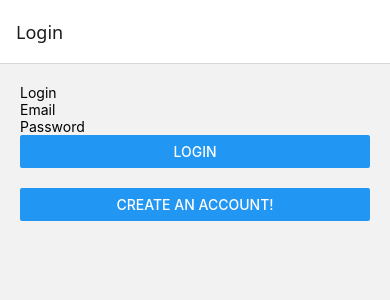
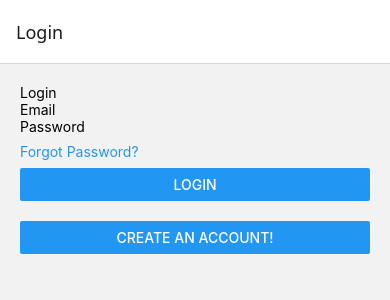
Before and after one commit to UdhayaShan1/InvestWhere, a React Native app: screen /Login in a window 390 px wide. Shown: the top 300 px of the page. Built offline with nearby package versions, Linux system fonts and the light colour scheme.

Commit message:
Add forget password functionality

```diff
--- a/screens/Login.tsx
+++ b/screens/Login.tsx
@@ -1,11 +1,20 @@
 import React, { useEffect, useState } from "react";
-import { View, Text, TextInput, Button, Alert } from "react-native";
+import {
+  View,
+  Text,
+  TextInput,
+  Button,
+  Alert,
+  TouchableOpacity,
+} from "react-native";
 import { NativeStackScreenProps } from "@react-navigation/native-stack";
 import { RootStackParamList } from "../navigation/AppNavigator";
 import { authAction } from "../store/auth/authSlice";
 import { useAppDispatch, useAppSelector } from "../store/rootTypes";
 import LoadingButton from "../component/LoadingButton";
 import { errorSelector, isLoadingSelector } from "../store/auth/authSelector";
+import { sendPasswordResetEmail } from "firebase/auth";
+import { auth } from "../firebase/firebase";
 
 type Props = NativeStackScreenProps<RootStackParamList, "Login">;
 
@@ -28,6 +37,20 @@ export default function LoginScreen({ navigation }: Props) {
     dispatch(authAction.signInWithEmailAndPassword({ email, password }));
   };
 
+  const handleForgotPassword = async () => {
+    if (!email) {
+      Alert.alert("Please enter your email above first.");
+      return;
+    }
+
+    try {
+      await sendPasswordResetEmail(auth, email);
+      Alert.alert("Password Reset", "A password reset email has been sent.");
+    } catch (error: any) {
+      Alert.alert("Error", error.message);
+    }
+  };
+
   useEffect(() => {
     if (errorMessage) {
       Alert.alert(errorMessage);
@@ -44,12 +67,18 @@ export default function LoginScreen({ navigation }: Props) {
         value={password}
         onChangeText={setPassword}
       />
+      <TouchableOpacity onPress={handleForgotPassword}>
+        <Text style={{ color: "#2196F3", marginVertical: 8 }}>
+          Forgot Password?
+        </Text>
+      </TouchableOpacity>
       <LoadingButton
         title="Login"
         onPress={handleLogin}
         isLoading={isLoading}
       />
       <View style={{ height: 20 }} />
+
       <Button
         title="Create an account!"
         onPress={() => navigation.navigate("Register")}
```
